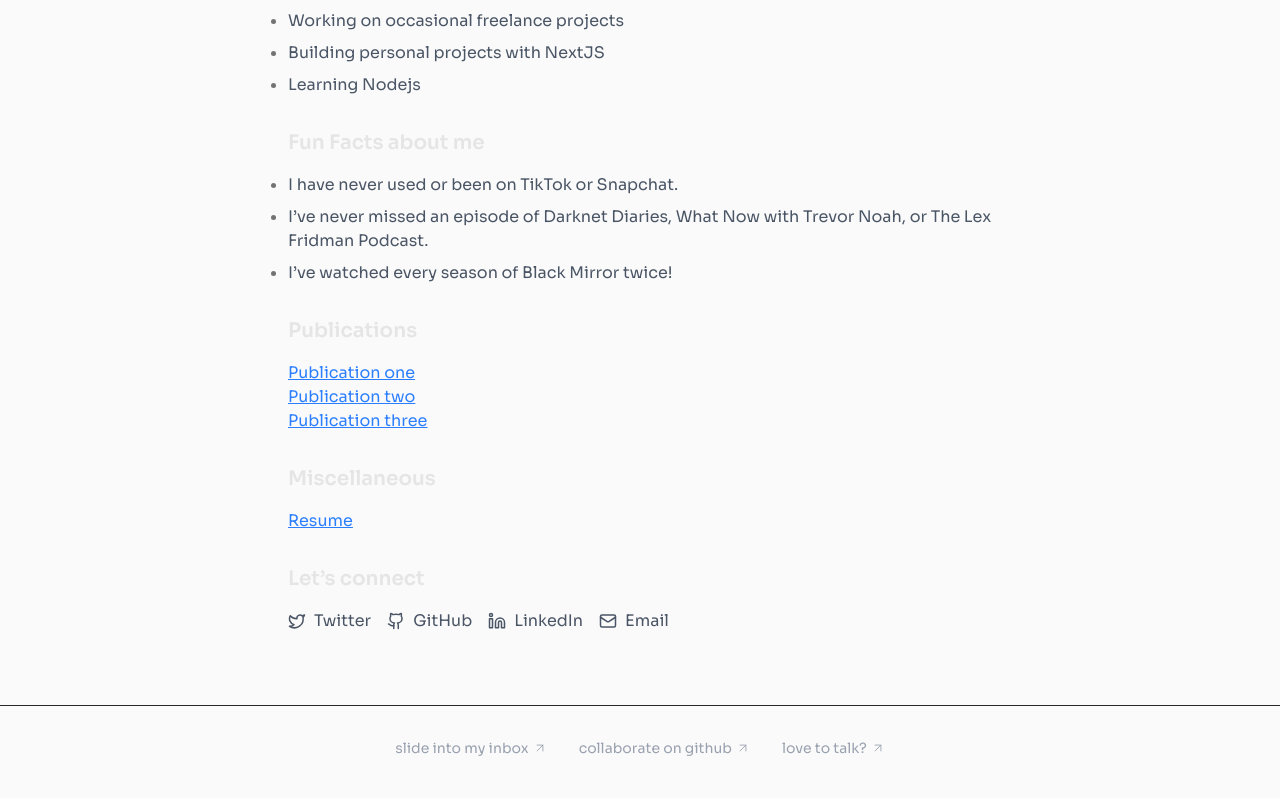
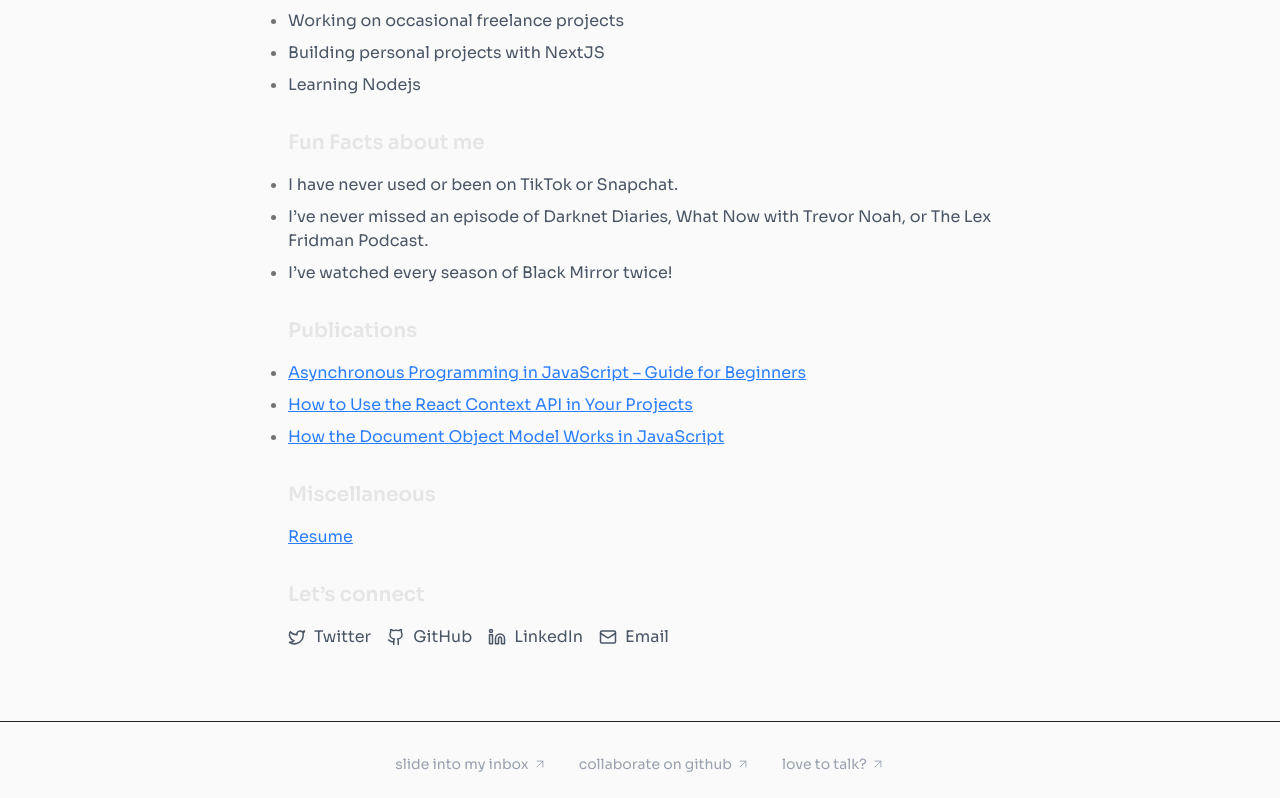
Before and after one commit to dboatengg/portfolio-site, a Next.js app: page /about in a window 1280 px wide. Shown: the part 576-1374 px from the top of the page. Built offline with nearby package versions, Linux system fonts and the light colour scheme.

Commit message:
Update blog and about pages

```diff
--- a/app/about/page.tsx
+++ b/app/about/page.tsx
@@ -52,9 +52,11 @@
 
       <div>
         <h2 className="text-xl font-semibold mb-4">Publications</h2>
-        <p className="text-blue-500 underline"><Link href="#">Publication one</Link></p>
-        <p className="text-blue-500 underline"><Link href="#">Publication two</Link></p>
-        <p className="text-blue-500 underline"><Link href="#">Publication three</Link></p>
+        <ul className="space-y-2 list-disc list-outside text-gray-600 dark:text-gray-400 marker:text-neutral-500 dark:marker:text-neutral-400">
+            <li className="text-blue-500 underline"><Link href="https://www.freecodecamp.org/news/asynchronous-programming-in-javascript/" target="_blank">Asynchronous Programming in JavaScript – Guide for Beginners</Link></li>
+            <li className="text-blue-500 underline"><Link href="https://www.freecodecamp.org/news/context-api-in-react/" target="_blank">How to Use the React Context API in Your Projects</Link></li>
+            <li className="text-blue-500 underline"><Link href="https://www.freecodecamp.org/news/javascript-dom/" target="_blank">How the Document Object Model Works in JavaScript</Link></li>
+        </ul>
       </div>
             <div>
         <h2 className="text-xl font-semibold mb-4">Miscellaneous</h2>
--- a/app/blog/[slug]/page.tsx
+++ b/app/blog/[slug]/page.tsx
@@ -32,7 +32,7 @@
   return (
     <article className="prose prose-invert max-w-3xl mx-auto py-8">
       <header className="mb-10">
-        <h1 className="text-4xl font-bold mb-3">{frontmatter.title}</h1>
+        <h1 className="!text-2xl sm:!text-3xl md:!text-4xl font-bold mb-3">{frontmatter.title}</h1>
         {frontmatter.date && (
           <p className="text-gray-400 text-sm">
             {new Date(frontmatter.date).toISOString().split("T")[0]}
```
